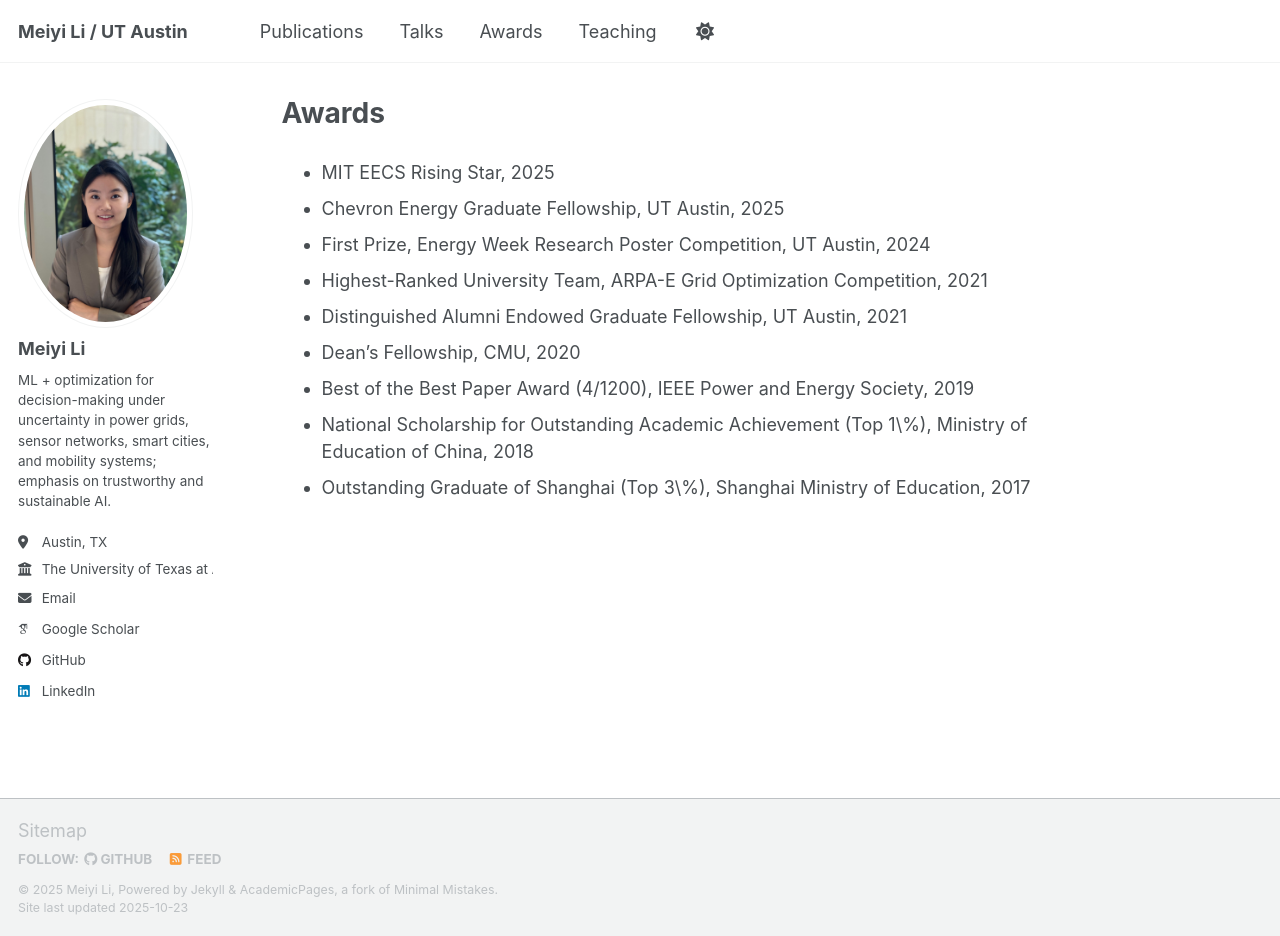
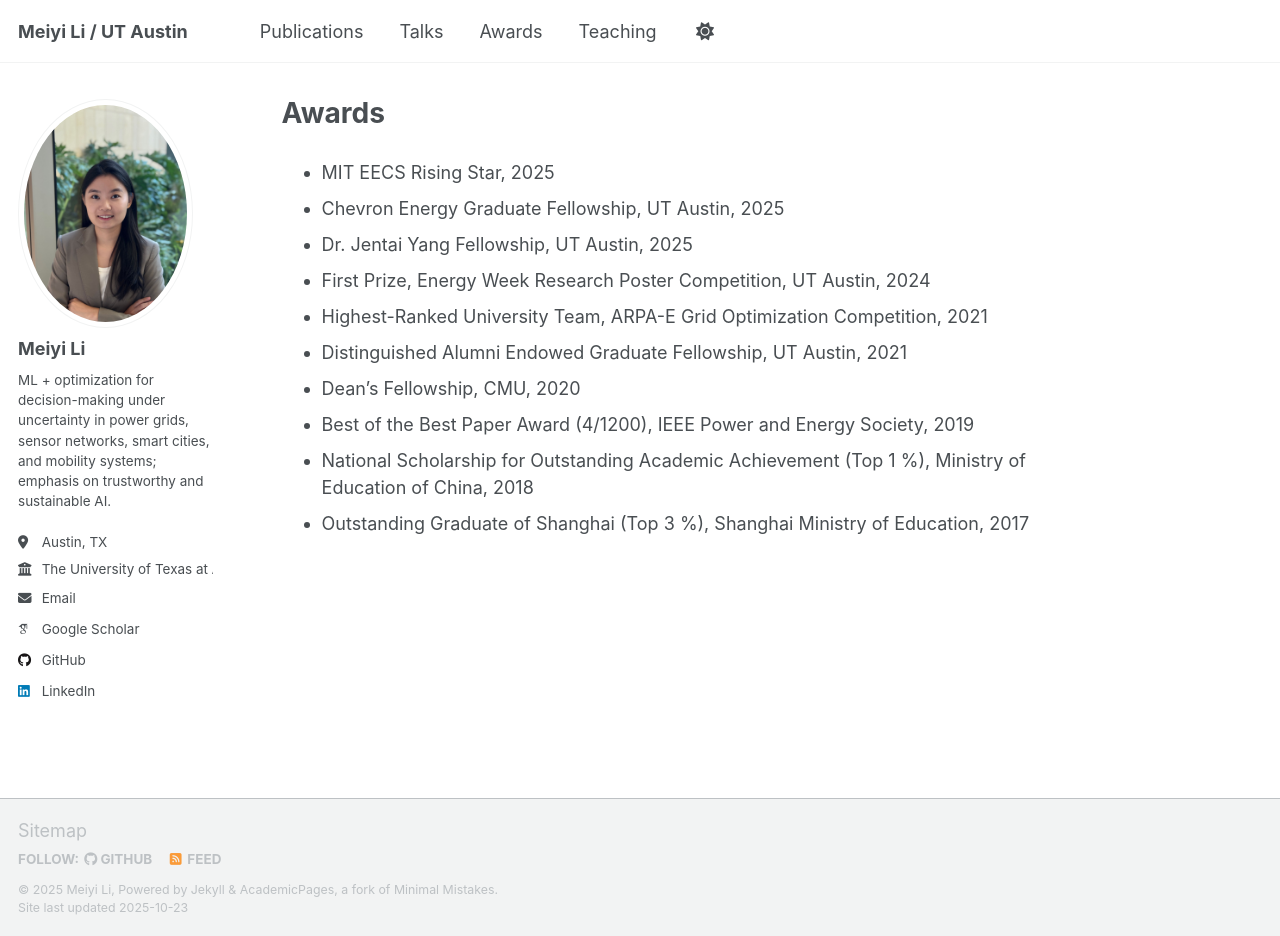
Before and after one commit to meiyilutaustin/meiyilutaustin.github.io, a Jekyll site: the page built from _pages/Awards.md, in a window 1280 px wide and 936 px high. Built offline with Jekyll 4.4.1, drawn with Linux system fonts in a browser that asks for light colours; some web fonts are replaced; a script that is not in the unit is left out.

Commit message:
Update Awards.md

```diff
--- a/_pages/Awards.md
+++ b/_pages/Awards.md
@@ -7,10 +7,11 @@ author_profile: true
 
   - MIT EECS Rising Star, 2025
   - Chevron Energy Graduate Fellowship, UT Austin, 2025
+  - Dr. Jentai Yang Fellowship, UT Austin, 2025
   - First Prize, Energy Week Research Poster Competition, UT Austin, 2024
   - Highest-Ranked University Team, ARPA-E Grid Optimization Competition, 2021
   - Distinguished Alumni Endowed Graduate Fellowship, UT Austin, 2021
   - Dean’s Fellowship, CMU, 2020
   - Best of the Best Paper Award (4/1200), IEEE Power and Energy Society, 2019
-  - National Scholarship for Outstanding Academic Achievement (Top 1\%), Ministry of Education of China, 2018
-  - Outstanding Graduate of Shanghai (Top 3\%), Shanghai Ministry of Education, 2017
+  - National Scholarship for Outstanding Academic Achievement (Top 1 %), Ministry of Education of China, 2018
+  - Outstanding Graduate of Shanghai (Top 3 %), Shanghai Ministry of Education, 2017
```
